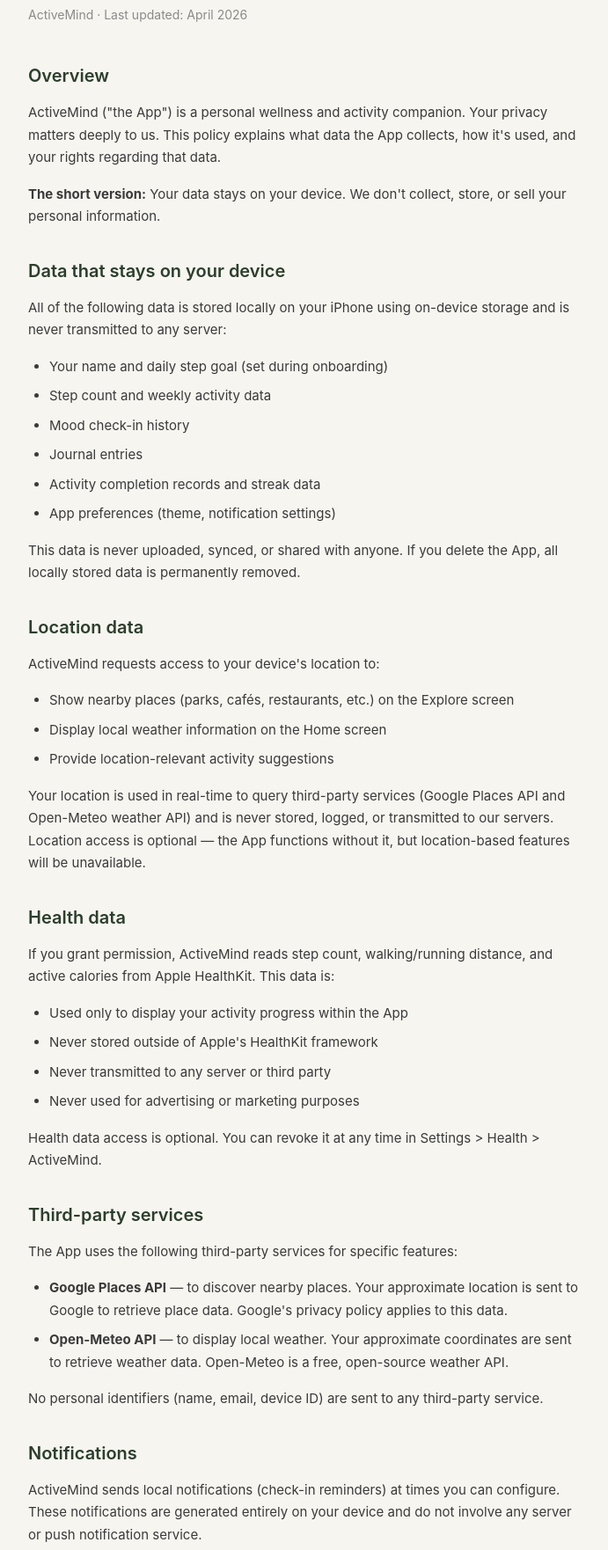
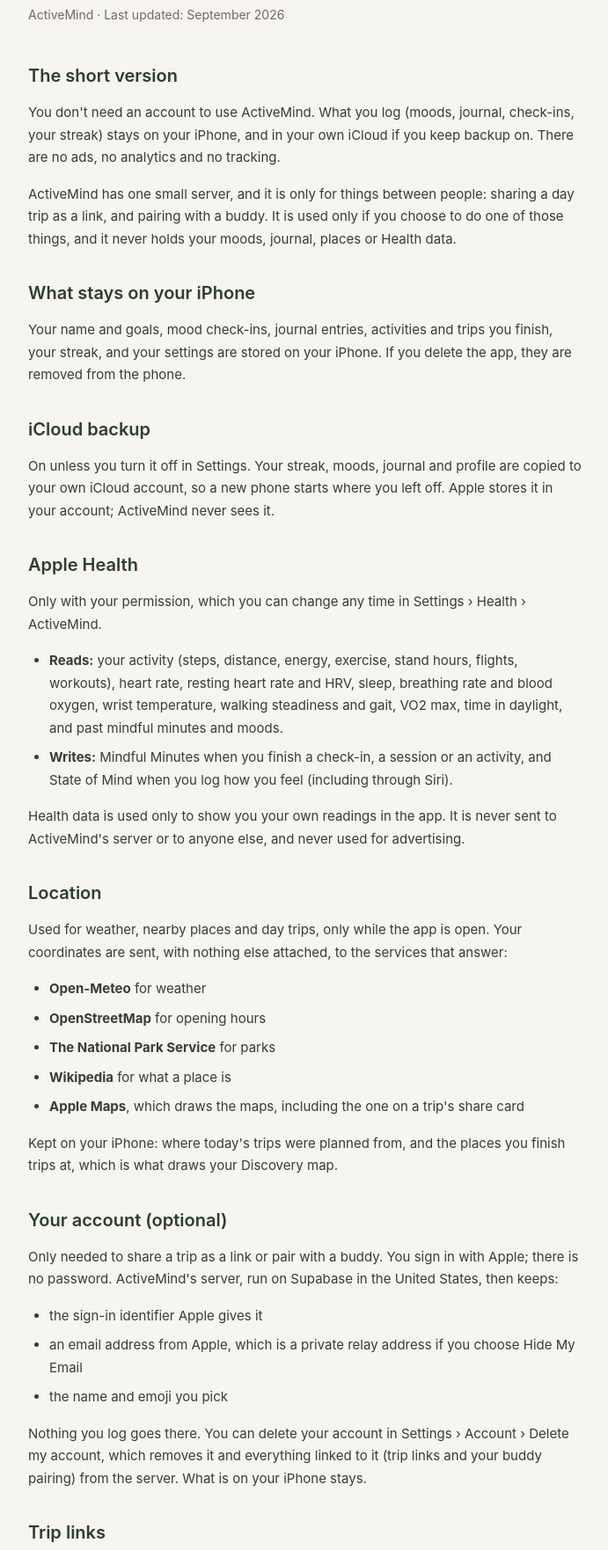
Before and after one commit to chuybites/activemind-privacy, a plain HTML site: page index.html in a window 1280 px wide. Shown: the part 97-1859 px from the top of the page at 88% size, without its empty margins (292-983 px from the left). Drawn offline with Linux system fonts and the light colour scheme.

Commit message:
Privacy policy, September 2026: optional account, trip links and buddy; iCloud backup, Health and location services brought up to date

```diff
--- a/index.html
+++ b/index.html
@@ -3,7 +3,7 @@
 <head>
   <meta charset="UTF-8">
   <meta name="viewport" content="width=device-width, initial-scale=1.0">
-  <title>ActiveMind — Privacy Policy</title>
+  <title>ActiveMind · Privacy Policy</title>
   <style>
     * { box-sizing: border-box; margin: 0; padding: 0; }
     body {
@@ -15,119 +15,102 @@
       max-width: 680px;
       margin: 0 auto;
     }
-    h1 {
-      font-size: 32px;
-      font-weight: 700;
-      margin-bottom: 8px;
-      color: #2C3E2C;
+    h1 { font-size: 32px; font-weight: 700; margin-bottom: 8px; color: #2C3E2C; }
+    .subtitle { font-size: 14px; color: #6f6a62; margin-bottom: 40px; }
+    h2 { font-size: 20px; font-weight: 600; color: #2C3E2C; margin-top: 32px; margin-bottom: 12px; }
+    p { font-size: 15px; color: #3a3a3a; margin-bottom: 16px; }
+    ul { margin-bottom: 16px; padding-left: 24px; }
+    li { font-size: 15px; color: #3a3a3a; margin-bottom: 8px; }
+    .footer { margin-top: 48px; padding-top: 24px; border-top: 1px solid #e8e4de; font-size: 13px; color: #6f6a62; }
+    a { color: #557055; }
+    @media (prefers-color-scheme: dark) {
+      body { background: #0E1424; color: #FFFFFF; }
+      h1, h2 { color: #FFFFFF; }
+      p, li { color: rgba(255,255,255,0.78); }
+      .subtitle, .footer { color: rgba(255,255,255,0.56); border-color: rgba(255,255,255,0.12); }
+      a { color: #8FB08F; }
     }
-    .subtitle {
-      font-size: 14px;
-      color: #8a8a8a;
-      margin-bottom: 40px;
-    }
-    h2 {
-      font-size: 20px;
-      font-weight: 600;
-      color: #2C3E2C;
-      margin-top: 32px;
-      margin-bottom: 12px;
-    }
-    p {
-      font-size: 15px;
-      color: #3a3a3a;
-      margin-bottom: 16px;
-    }
-    ul {
-      margin-bottom: 16px;
-      padding-left: 24px;
-    }
-    li {
-      font-size: 15px;
-      color: #3a3a3a;
-      margin-bottom: 8px;
-    }
-    .footer {
-      margin-top: 48px;
-      padding-top: 24px;
-      border-top: 1px solid #e8e4de;
-      font-size: 13px;
-      color: #8a8a8a;
-    }
-    a { color: #5C7A5C; }
   </style>
 </head>
 <body>
   <h1>Privacy Policy</h1>
-  <p class="subtitle">ActiveMind · Last updated: April 2026</p>
+  <p class="subtitle">ActiveMind · Last updated: September 2026</p>
 
-  <h2>Overview</h2>
-  <p>ActiveMind ("the App") is a personal wellness and activity companion. Your privacy matters deeply to us. This policy explains what data the App collects, how it's used, and your rights regarding that data.</p>
-  <p><strong>The short version:</strong> Your data stays on your device. We don't collect, store, or sell your personal information.</p>
+  <h2>The short version</h2>
+  <p>You don't need an account to use ActiveMind. What you log (moods, journal, check-ins, your streak) stays on your iPhone, and in your own iCloud if you keep backup on. There are no ads, no analytics and no tracking.</p>
+  <p>ActiveMind has one small server, and it is only for things between people: sharing a day trip as a link, and pairing with a buddy. It is used only if you choose to do one of those things, and it never holds your moods, journal, places or Health data.</p>
 
-  <h2>Data that stays on your device</h2>
-  <p>All of the following data is stored locally on your iPhone using on-device storage and is never transmitted to any server:</p>
+  <h2>What stays on your iPhone</h2>
+  <p>Your name and goals, mood check-ins, journal entries, activities and trips you finish, your streak, and your settings are stored on your iPhone. If you delete the app, they are removed from the phone.</p>
+
+  <h2>iCloud backup</h2>
+  <p>On unless you turn it off in Settings. Your streak, moods, journal and profile are copied to your own iCloud account, so a new phone starts where you left off. Apple stores it in your account; ActiveMind never sees it.</p>
+
+  <h2>Apple Health</h2>
+  <p>Only with your permission, which you can change any time in Settings › Health › ActiveMind.</p>
   <ul>
-    <li>Your name and daily step goal (set during onboarding)</li>
-    <li>Step count and weekly activity data</li>
-    <li>Mood check-in history</li>
-    <li>Journal entries</li>
-    <li>Activity completion records and streak data</li>
-    <li>App preferences (theme, notification settings)</li>
+    <li><strong>Reads:</strong> your activity (steps, distance, energy, exercise, stand hours, flights, workouts), heart rate, resting heart rate and HRV, sleep, breathing rate and blood oxygen, wrist temperature, walking steadiness and gait, VO2 max, time in daylight, and past mindful minutes and moods.</li>
+    <li><strong>Writes:</strong> Mindful Minutes when you finish a check-in, a session or an activity, and State of Mind when you log how you feel (including through Siri).</li>
   </ul>
-  <p>This data is never uploaded, synced, or shared with anyone. If you delete the App, all locally stored data is permanently removed.</p>
+  <p>Health data is used only to show you your own readings in the app. It is never sent to ActiveMind's server or to anyone else, and never used for advertising.</p>
 
-  <h2>Location data</h2>
-  <p>ActiveMind requests access to your device's location to:</p>
+  <h2>Location</h2>
+  <p>Used for weather, nearby places and day trips, only while the app is open. Your coordinates are sent, with nothing else attached, to the services that answer:</p>
   <ul>
-    <li>Show nearby places (parks, cafés, restaurants, etc.) on the Explore screen</li>
-    <li>Display local weather information on the Home screen</li>
-    <li>Provide location-relevant activity suggestions</li>
+    <li><strong>Open-Meteo</strong> for weather</li>
+    <li><strong>OpenStreetMap</strong> for opening hours</li>
+    <li><strong>The National Park Service</strong> for parks</li>
+    <li><strong>Wikipedia</strong> for what a place is</li>
+    <li><strong>Apple Maps</strong>, which draws the maps, including the one on a trip's share card</li>
   </ul>
-  <p>Your location is used in real-time to query third-party services (Google Places API and Open-Meteo weather API) and is never stored, logged, or transmitted to our servers. Location access is optional — the App functions without it, but location-based features will be unavailable.</p>
+  <p>Kept on your iPhone: where today's trips were planned from, and the places you finish trips at, which is what draws your Discovery map.</p>
 
-  <h2>Health data</h2>
-  <p>If you grant permission, ActiveMind reads step count, walking/running distance, and active calories from Apple HealthKit. This data is:</p>
+  <h2>Your account (optional)</h2>
+  <p>Only needed to share a trip as a link or pair with a buddy. You sign in with Apple; there is no password. ActiveMind's server, run on Supabase in the United States, then keeps:</p>
   <ul>
-    <li>Used only to display your activity progress within the App</li>
-    <li>Never stored outside of Apple's HealthKit framework</li>
-    <li>Never transmitted to any server or third party</li>
-    <li>Never used for advertising or marketing purposes</li>
+    <li>the sign-in identifier Apple gives it</li>
+    <li>an email address from Apple, which is a private relay address if you choose Hide My Email</li>
+    <li>the name and emoji you pick</li>
   </ul>
-  <p>Health data access is optional. You can revoke it at any time in Settings > Health > ActiveMind.</p>
+  <p>Nothing you log goes there. You can delete your account in Settings › Account › Delete my account, which removes it and everything linked to it (trip links and your buddy pairing) from the server. What is on your iPhone stays.</p>
 
-  <h2>Third-party services</h2>
-  <p>The App uses the following third-party services for specific features:</p>
-  <ul>
-    <li><strong>Google Places API</strong> — to discover nearby places. Your approximate location is sent to Google to retrieve place data. Google's privacy policy applies to this data.</li>
-    <li><strong>Open-Meteo API</strong> — to display local weather. Your approximate coordinates are sent to retrieve weather data. Open-Meteo is a free, open-source weather API.</li>
-  </ul>
-  <p>No personal identifiers (name, email, device ID) are sent to any third-party service.</p>
+  <h2>Trip links</h2>
+  <p>Only when you send one. The day goes to ActiveMind's server as you see it: its stops, times, addresses and map, with your name and emoji. Where you planned it from is left off. Anyone with the link can see that one day, and nothing else of yours, on a web page and in the app, for 30 days or until you stop it in Settings › Account › Trip links. The web page shows the map using OpenStreetMap.</p>
+
+  <h2>Buddy</h2>
+  <p>Only if you pair with a friend. They see your name and emoji, your streak, and whether you moved today (an activity done, a day trip finished, or 5,000 steps), as of when you last opened the app. Never your moods, journal, places or Health: the server has nowhere to keep them. Either of you can unpair at any time, which removes the pairing, both of your streaks and the nudges from the server. A nudge is otherwise cleared after two days.</p>
+
+  <h2>Calendar</h2>
+  <p>Only when you put a day trip in it. ActiveMind adds those events, moves them when you swap a stop and removes them when you take the trip out. It keeps a note of which events it made and never reads or changes anything else in your calendar.</p>
 
   <h2>Notifications</h2>
-  <p>ActiveMind sends local notifications (check-in reminders) at times you can configure. These notifications are generated entirely on your device and do not involve any server or push notification service.</p>
+  <p>Reminders and nudges are scheduled on your iPhone. You can manage or turn them off in iOS Settings.</p>
 
-  <h2>Analytics and advertising</h2>
-  <p>ActiveMind does not:</p>
+  <h2>Widgets and Siri</h2>
+  <p>Your readiness, sleep, stress, steps and a trip's next stop are copied from the app into a space on your iPhone that only ActiveMind's own widgets, Lock Screen countdown and Siri shortcuts can read. Nothing leaves the phone.</p>
+
+  <h2>Share cards</h2>
+  <p>A card you share is drawn on your iPhone and goes only where you send it. Save Image adds it to your photo library when you choose it; ActiveMind never reads your photos.</p>
+
+  <h2>Analytics, advertising and crash reports</h2>
+  <p>ActiveMind does not collect analytics or usage data, use advertising frameworks, track you across apps or websites, or sell or share your data. No crash reports are sent.</p>
+
+  <h2>Your choices</h2>
   <ul>
-    <li>Collect any analytics or usage data</li>
-    <li>Use any advertising frameworks</li>
-    <li>Track you across apps or websites</li>
-    <li>Sell, share, or monetize your data in any way</li>
+    <li><strong>Export everything</strong> in Settings › Privacy gives you your data as a file, including everything the server holds when you have an account.</li>
+    <li><strong>Delete all my data</strong> in Settings › Privacy wipes it from your iPhone.</li>
+    <li><strong>Delete my account</strong> in Settings › Account removes it from the server.</li>
   </ul>
 
   <h2>Children's privacy</h2>
-  <p>ActiveMind does not knowingly collect any personal information from children under 13. The App does not require an account, and no personal data is transmitted from the device.</p>
+  <p>ActiveMind is not directed at children under 13 and does not knowingly collect personal information from them. It can be used fully without an account.</p>
 
   <h2>Changes to this policy</h2>
-  <p>If we update this privacy policy, we will post the updated version on this page with a new "Last updated" date. Continued use of the App after changes constitutes acceptance of the updated policy.</p>
+  <p>If this policy changes, the new version will be posted on this page with a new "Last updated" date.</p>
 
   <h2>Contact</h2>
-  <p>If you have questions about this privacy policy, you can reach us at:</p>
-  <p><a href="mailto:chuy.dominguez1289@gmail.com">chuy.dominguez1289@gmail.com</a></p>
+  <p>Questions about this policy: <a href="mailto:chuy.dominguez1289@gmail.com">chuy.dominguez1289@gmail.com</a></p>
 
-  <div class="footer">
-    <p>&copy; 2026 ActiveMind. All rights reserved.</p>
-  </div>
+  <div class="footer">© 2026 ActiveMind. All rights reserved.</div>
 </body>
 </html>
```
